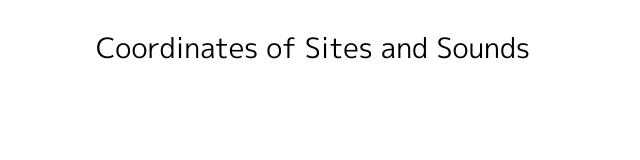
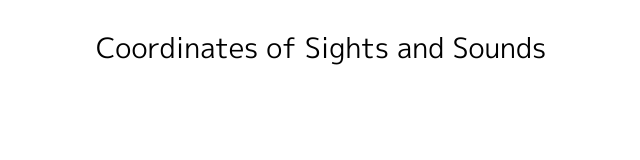
Before and after one commit to coordinatesofsightsandsounds/coordinatesofsightsandsounds.github.io, a website built with Parcel: page src/index.html in a window 1280 px wide. Shown: the full height of the page, 32-672 px from the left. Built offline with nearby package versions, Linux system fonts and the light colour scheme.

Commit message:
sites -> sights

```diff
--- a/package.json
+++ b/package.json
@@ -1,5 +1,5 @@
 {
-  "name": "coordinates-of-sites-and-sounds",
+  "name": "coordinates-of-sights-and-sounds",
   "version": "0.0.1",
   "description": "",
   "main": "src/index.js",
--- a/src/index.html
+++ b/src/index.html
@@ -2,7 +2,7 @@
 <html>
 <head>
   <meta charset="utf-8">
-  <title>Coordinates of Sites and Sounds</title>
+  <title>Coordinates of Sights and Sounds</title>
   <!-- <meta name="description" content=""> -->
   <meta name="viewport" content="width=device-width, initial-scale=1">
   <link href="./style.scss" rel="stylesheet">
--- a/src/index.ts
+++ b/src/index.ts
@@ -10,7 +10,7 @@ const app = select('#app')
 
 app.append('h1')
   .attr('class', 'title')
-  .text('Coordinates of Sites and Sounds')
+  .text('Coordinates of Sights and Sounds')
 
 const svg = app
   .append('div')
```
Also changed, not shown: README.md, dist/index.html, 5 other files.
